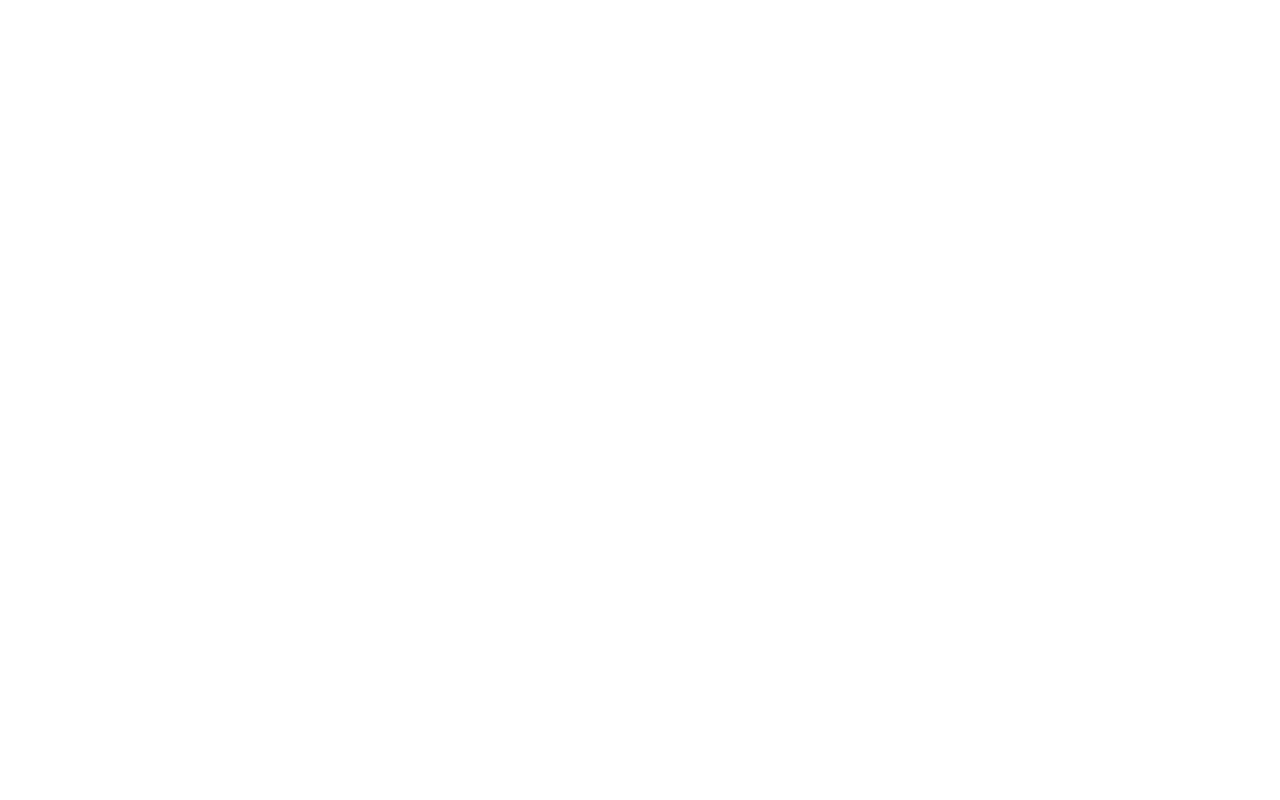
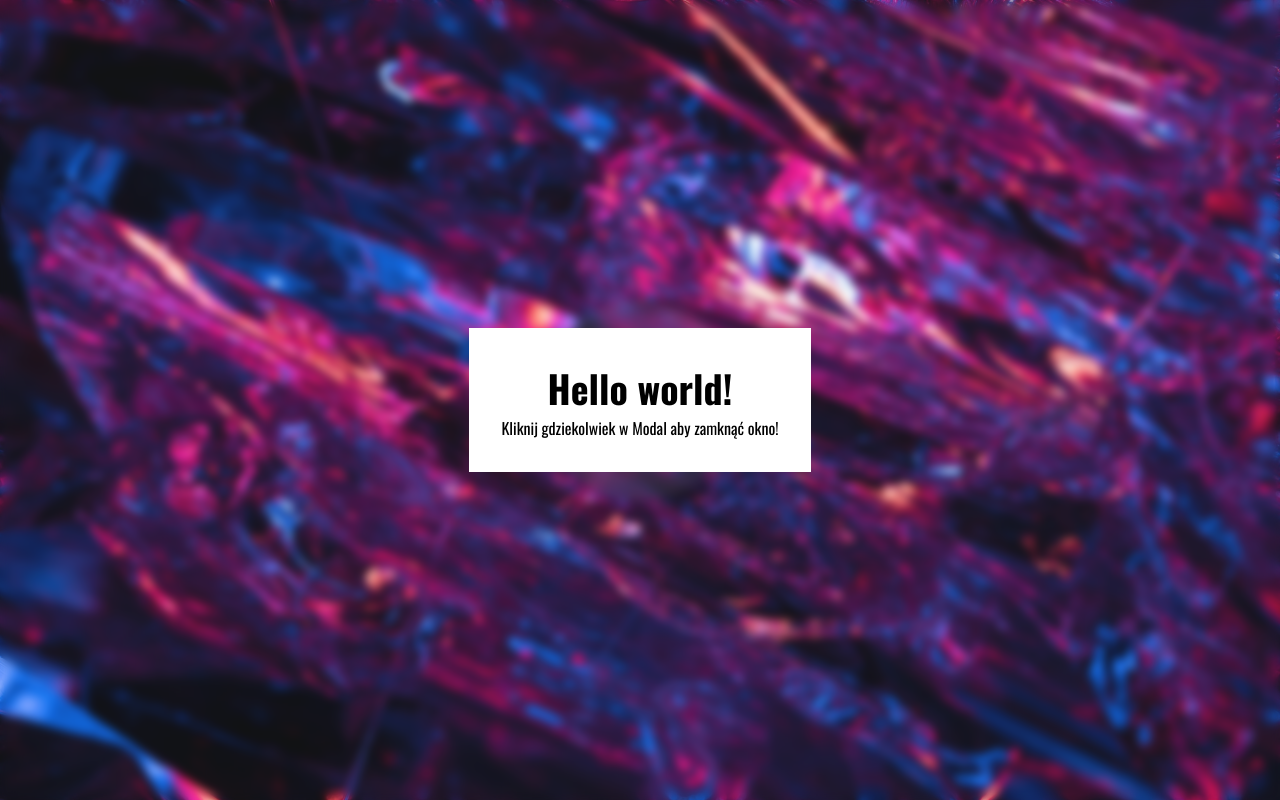
Before and after one commit to lukaszbialko/js-003-modal, a plain HTML site: page index.html in a window 1280 px wide. Drawn offline with nearby package versions, Linux system fonts and the light colour scheme.

```diff
--- a/index.html
+++ b/index.html
@@ -1,11 +1,30 @@
 <!DOCTYPE html>
 <html lang="pl">
-<head>
-    <meta charset="UTF-8">
-    <meta name="viewport" content="width=device-width, initial-scale=1.0">
-    <title>Document</title>
-</head>
-<body>
+	<head>
+		<meta charset="UTF-8" />
+		<meta name="viewport" content="width=device-width, initial-scale=1.0" />
+		<title>JS 003 Modal</title>
+		<link rel="preconnect" href="https://fonts.googleapis.com" />
+		<link rel="preconnect" href="https://fonts.gstatic.com" crossorigin />
+		<link href="https://fonts.googleapis.com/css2?family=Oswald:wght@200;400;700&display=swap" rel="stylesheet" />
+		<link rel="stylesheet" href="./style.css" />
+	</head>
+	<body>
 
-</body>
+
+        <button class="openModalBtn">Open Modal</button>
+
+        <div class="modal open">
+            <div class="modal-overlay"></div>
+            <div class="modal-content">
+                <h1>Hello world!</h1>
+                <p>Kliknij gdziekolwiek w Modal aby zamknąć okno!</p>
+            </div>
+        </div>
+
+
+
+
+		<script src="./script.js"></script>
+	</body>
 </html>
--- a/style.css
+++ b/style.css
@@ -0,0 +1,93 @@
+* {
+    box-sizing: border-box;
+    padding: 0;
+    margin: 0;
+    font-family: 'Oswald', sans-serif;
+}
+
+body {
+    display: flex;
+    align-items: center;
+    justify-content: center;
+    flex-direction: column;
+    height: 100vh;
+    background-image: url(./space-7283103_1920.jpg);
+    background-size: cover;
+    background-position: center;
+}
+
+button {
+    margin: 2rem;
+    width: 200px;
+    height: 200px;
+    border-radius: 50%;
+    border: none;
+    color: rgb(225, 176, 229);
+    background-color: rgba(240, 248, 255, 0.072);
+    backdrop-filter: blur(5px);
+    font-size: 33px;
+    letter-spacing: 2px;
+}
+
+.modal {
+    position: absolute;
+    top: 0;
+    right: 0;
+    bottom: 0;
+    left: 0;
+    height: 100vh;
+    justify-content: center;
+    align-items: center;
+    display: none;
+}
+
+.modal-overlay {
+    position: absolute;
+    top: 0;
+    right: 0;
+    bottom: 0;
+    left: 0;
+    background-color: rgba(240, 248, 255, 0.072);
+    backdrop-filter: blur(5px);
+}
+
+.modal-content {
+    position: relative;
+    background-color: #fff;
+    padding: 2rem;
+    text-align: center;
+}
+
+.modal-content h1 {
+    font-size: 38px;
+}
+
+.modal-content p {
+    text-align: left;
+}
+
+.modal.open {
+    display: flex;
+}
+
+
+
+
+
+
+
+
+/* button {
+    cursor: pointer;
+    transition: width .3s, height .9s, color .3s;
+} */
+
+/* button:hover {
+    width: 250px;
+    height: 250px;
+    color: aliceblue;
+} */
+
+/* .modal-content {
+    cursor: pointer;
+} */
```
Also changed, not shown: space-7283103_1920.jpg (added).
